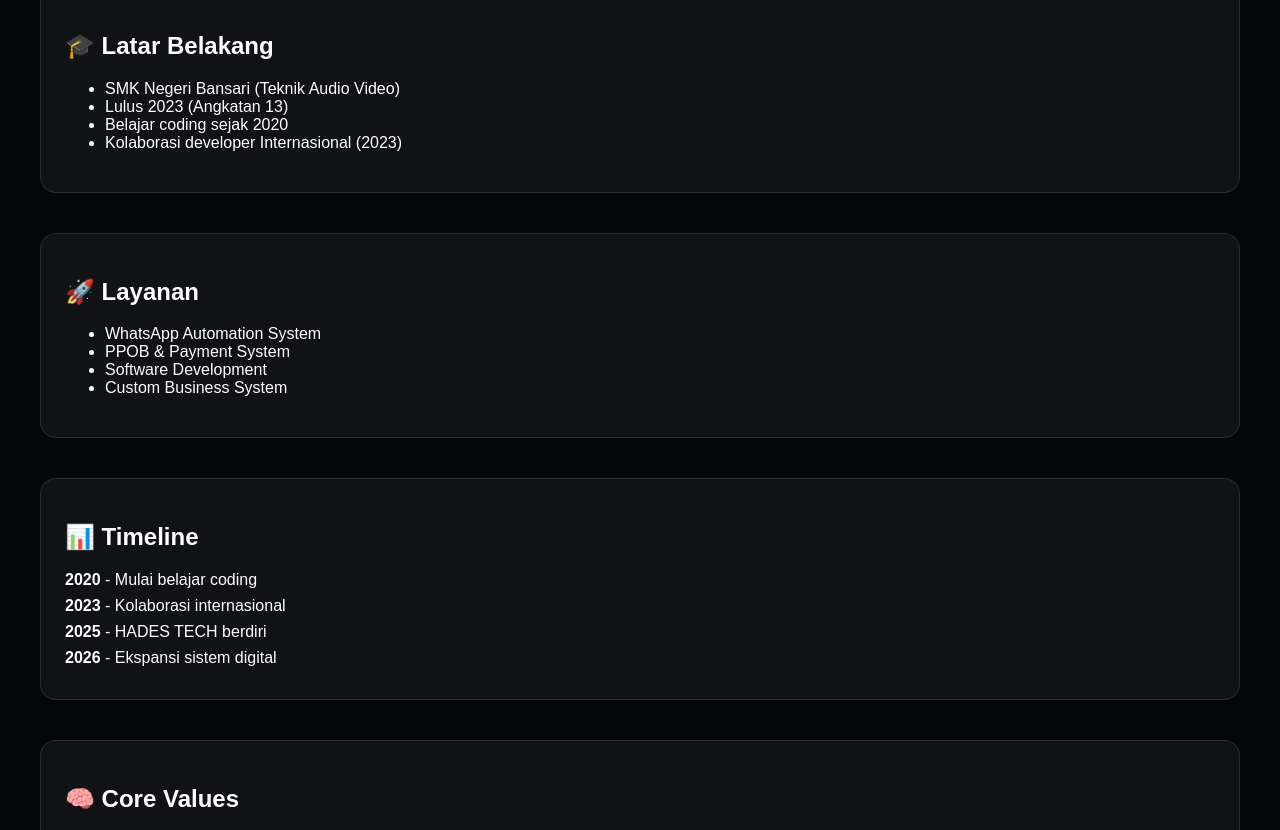
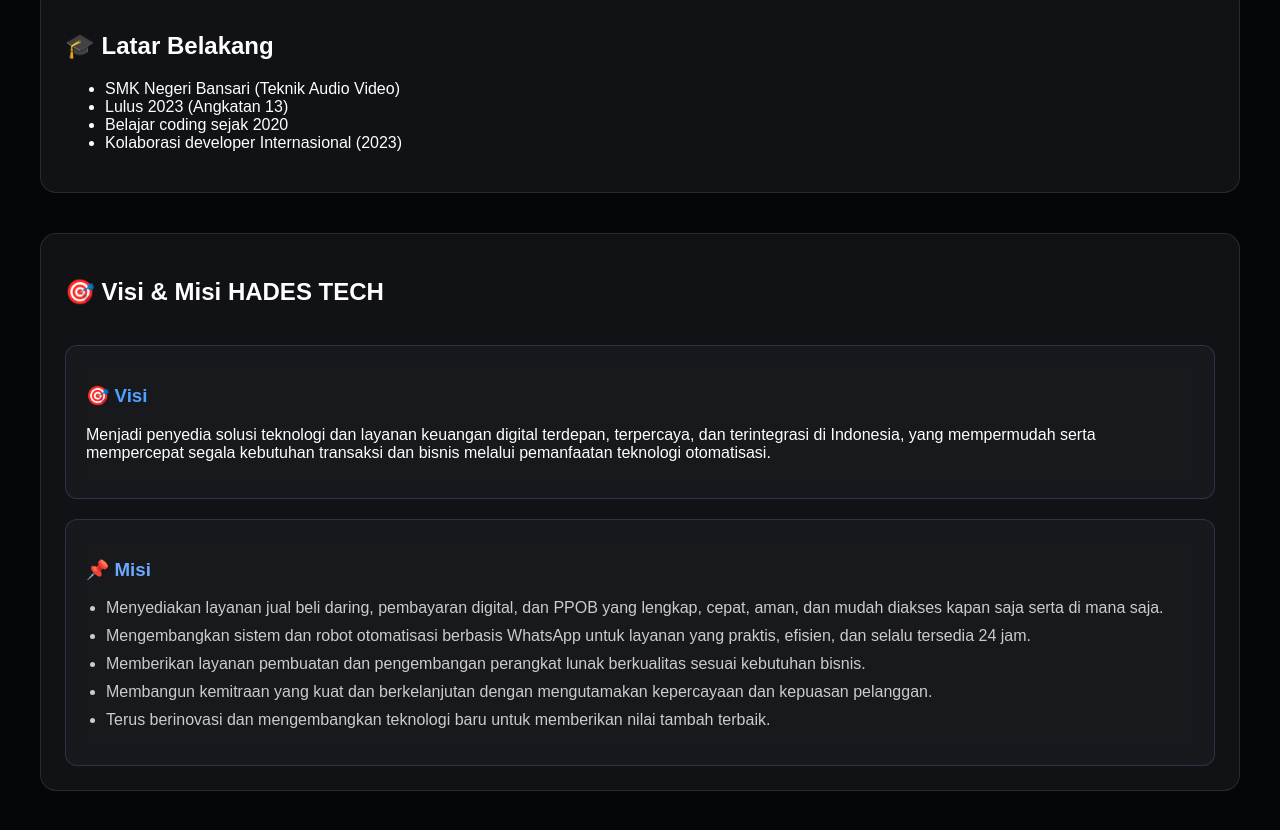
Before and after one commit to idnhadestech/idnhadestech, a website: page public/index.html in a window 1280 px wide. Shown: the part 1045-1875 px from the top of the page. Drawn offline with nearby package versions, Linux system fonts and the light colour scheme; no server answers.

Commit message:
Update index.html

```diff
--- a/public/index.html
+++ b/public/index.html
@@ -19,10 +19,10 @@
     <div class="logo">HADES TECH</div>
     <nav>
       <a href="#profile">Profile</a>
+      <a href="#vision">Vision</a>
       <a href="#services">Services</a>
       <a href="#timeline">Timeline</a>
       <a href="#values">Values</a>
-      <a href="#experience">Experience</a>
       <a href="#terms">Terms</a>
       <a href="#contact">Contact</a>
     </nav>
@@ -49,6 +49,50 @@
       <li>Belajar coding sejak 2020</li>
       <li>Kolaborasi developer Internasional (2023)</li>
     </ul>
+  </section>
+
+  <section id="vision" class="card vision">
+  <h2>🎯 Visi & Misi HADES TECH</h2>
+
+  <div class="vision-box">
+    <h3>🎯 Visi</h3>
+    <p>
+      Menjadi penyedia solusi teknologi dan layanan keuangan digital terdepan,
+      terpercaya, dan terintegrasi di Indonesia, yang mempermudah serta
+      mempercepat segala kebutuhan transaksi dan bisnis melalui pemanfaatan
+      teknologi otomatisasi.
+    </p>
+  </div>
+
+  <div class="mission-box">
+    <h3>📌 Misi</h3>
+    <ul>
+      <li>
+        Menyediakan layanan jual beli daring, pembayaran digital, dan PPOB yang
+        lengkap, cepat, aman, dan mudah diakses kapan saja serta di mana saja.
+      </li>
+
+      <li>
+        Mengembangkan sistem dan robot otomatisasi berbasis WhatsApp untuk layanan
+        yang praktis, efisien, dan selalu tersedia 24 jam.
+      </li>
+
+      <li>
+        Memberikan layanan pembuatan dan pengembangan perangkat lunak berkualitas
+        sesuai kebutuhan bisnis.
+      </li>
+
+      <li>
+        Membangun kemitraan yang kuat dan berkelanjutan dengan mengutamakan
+        kepercayaan dan kepuasan pelanggan.
+      </li>
+
+      <li>
+        Terus berinovasi dan mengembangkan teknologi baru untuk memberikan nilai
+        tambah terbaik.
+      </li>
+    </ul>
+  </div>
   </section>
 
   <!-- SERVICES -->
@@ -87,11 +131,7 @@
   </section>
 
   <!-- EXPERIENCE 3D -->
-  <section id="experience" class="experience">
-    <h2>🌌 Immersive Experience</h2>
-    <p>Move your mouse to interact with digital space</p>
-    <div class="hint">WebGL Active</div>
-  </section>
+
 
   <section id="terms" class="card terms">
   <h2>📄 Syarat & Ketentuan Layanan</h2>
```
